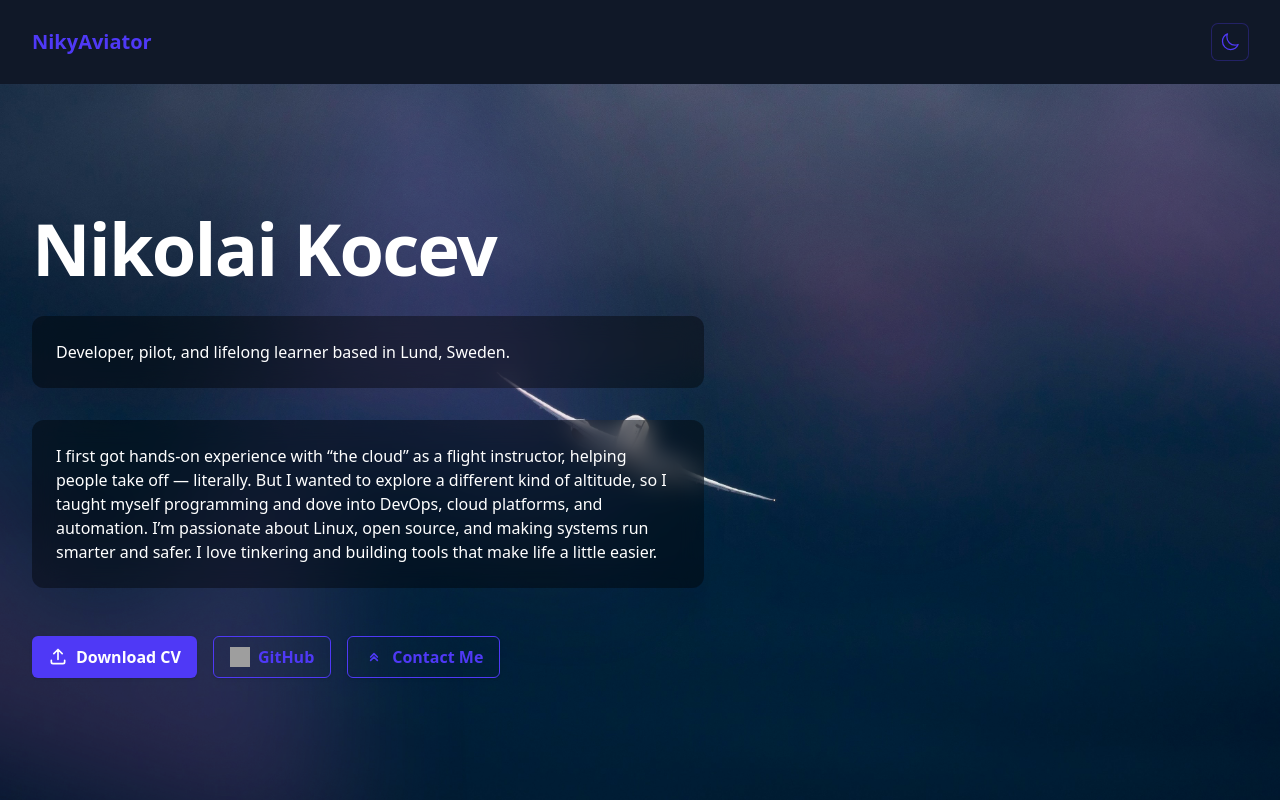
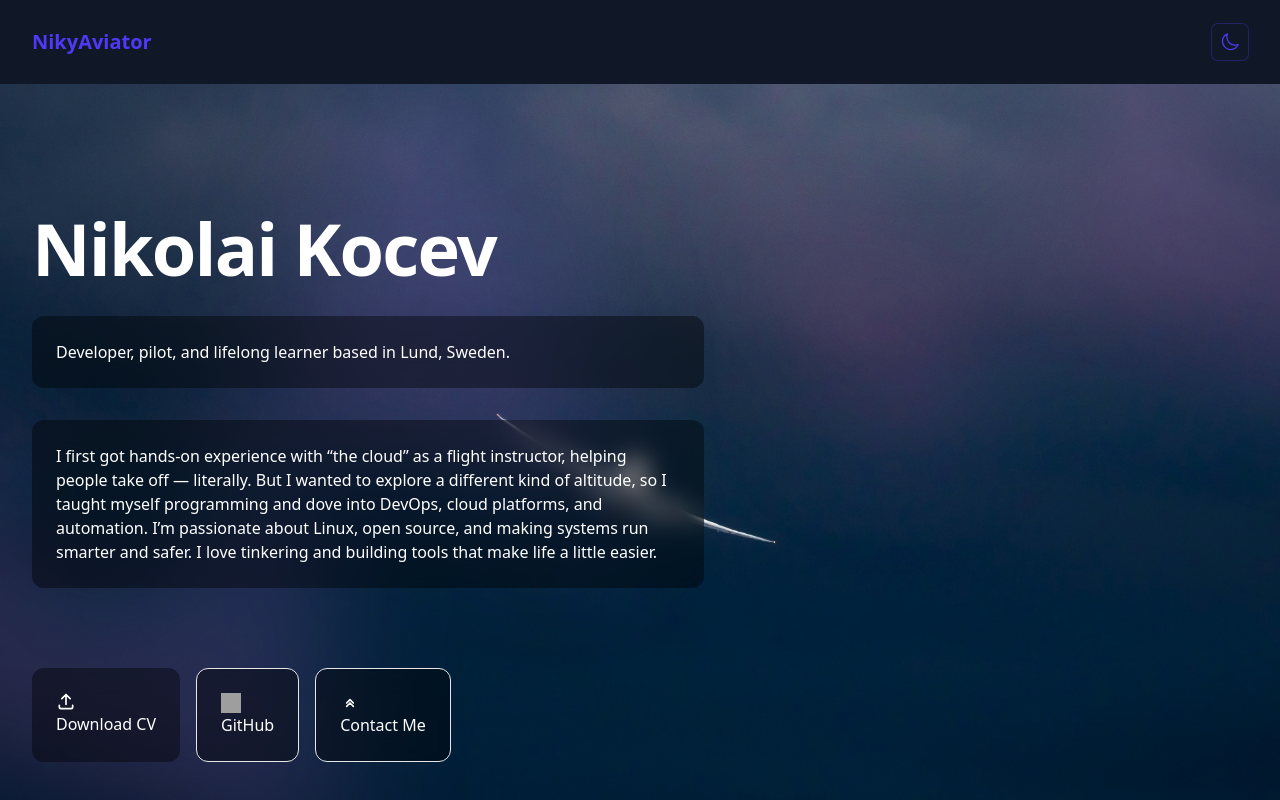
Before and after one commit to NikyAviator/nikolai-kocev-v2, a React (Vite) app in the folder frontend/: page / in a window 1280 px wide. Shown: the top 800 px of the page. Built offline with nearby package versions, Linux system fonts and the light colour scheme; grey boxes are pictures that could not be loaded.

Commit message:
styles on btns more in line with rest

```diff
--- a/frontend/src/Components/sections/AboutmeSection.jsx
+++ b/frontend/src/Components/sections/AboutmeSection.jsx
@@ -2,7 +2,7 @@ export default function AboutmeSection() {
   return (
     <div className="relative isolate overflow-hidden bg-gray-900 py-24 sm:py-32">
       <img
-        alt=""
+        alt="Twin engine jet airliner climbing away from the camera, with blue sky as background."
         src="/images/pic1.jpg"
         className="absolute inset-0 -z-10 size-full object-cover object-right md:object-center"
       />
--- a/frontend/src/styles.css
+++ b/frontend/src/styles.css
@@ -13,14 +13,12 @@
 @import 'tailwindcss';
 
 @layer components {
-  /* Primary (filled) button */
   .btn-primary {
-    @apply inline-flex items-center gap-2 rounded-md bg-indigo-600 px-4 py-2 font-semibold text-white shadow-sm transition-colors hover:bg-indigo-500 active:bg-indigo-700;
+    @apply mt-8 space-y-0 rounded-xl bg-black/40 p-6 text-white backdrop-blur-md transition-colors hover:bg-black/50;
   }
 
-  /* Outline (bordered) button for secondary actions */
   .btn-outline {
-    @apply inline-flex items-center gap-2 rounded-md border border-indigo-600 px-4 py-2 font-semibold text-indigo-600 shadow-sm transition-colors hover:bg-indigo-50 active:bg-indigo-100;
+    @apply mt-8 space-y-0 rounded-xl border border-gray-200 bg-black/40 p-6 text-white backdrop-blur-md hover:bg-black/20;
   }
 }
 
```
